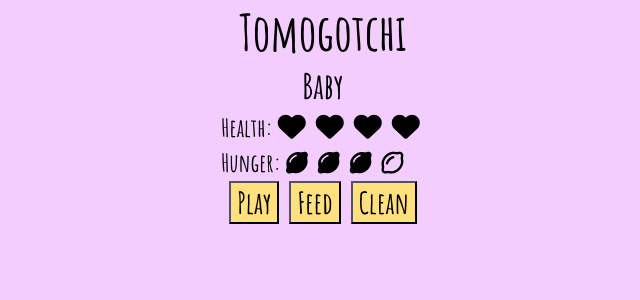
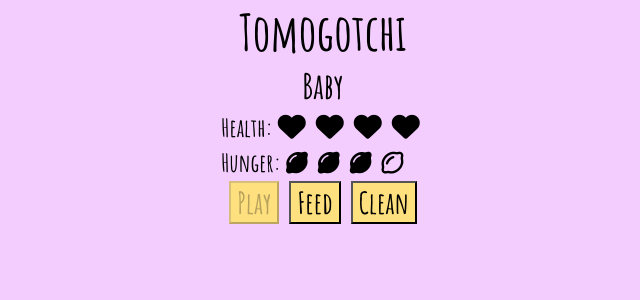
Before and after one commit to scented-wiring/react-virtual-pet, a React (Create React App) app: page / in a window 1280 px wide. Shown: the top 300 px of the page, without its empty margins (317-957 px from the left). Built offline with nearby package versions, Linux system fonts and the light colour scheme.

Commit message:
disable play/feed buttons if health/hunger over 3

```diff
--- a/src/components/Actions.js
+++ b/src/components/Actions.js
@@ -3,8 +3,18 @@ import "../styles/Actions.css";
 const Actions = ({ health, hunger, setHealth, setHunger }) => {
   return (
     <div className="Actions">
-      <button onClick={() => health <= 3 && setHealth(health + 1)}>Play</button>
-      <button onClick={() => hunger <= 3 && setHunger(hunger + 1)}>Feed</button>
+      <button
+        disabled={health <= 3 ? false : true}
+        onClick={() => setHealth(health + 1)}
+      >
+        Play
+      </button>
+      <button
+        disabled={hunger <= 3 ? false : true}
+        onClick={() => setHunger(hunger + 1)}
+      >
+        Feed
+      </button>
       <button>Clean</button>
     </div>
   );
```
